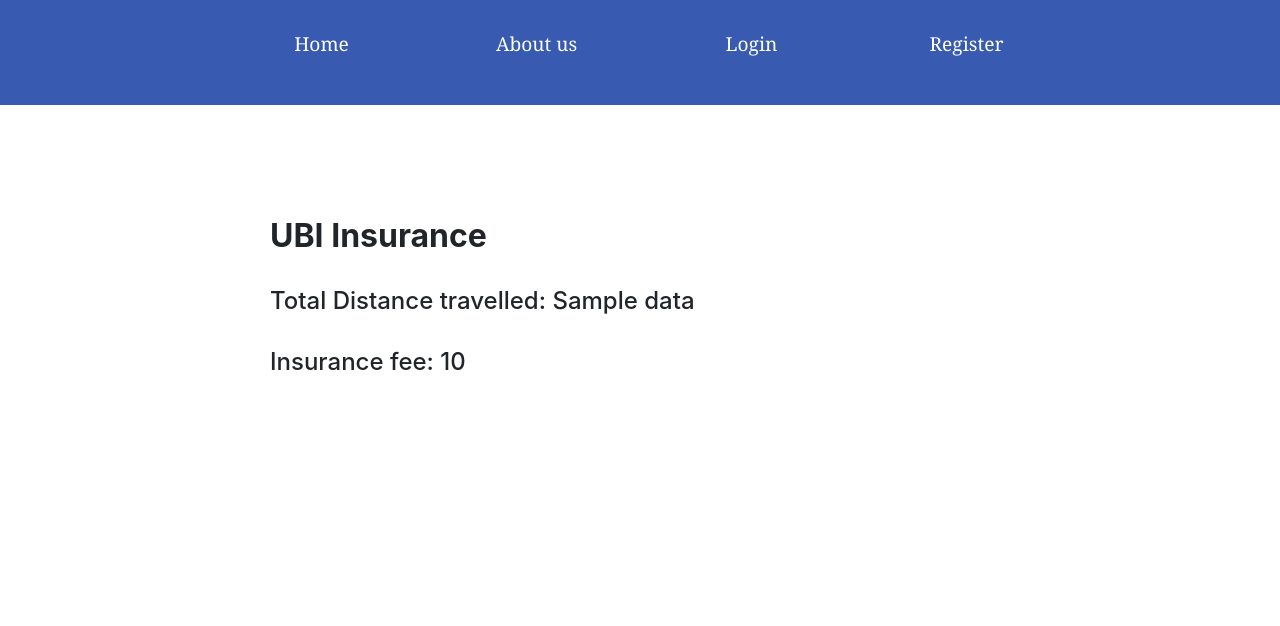
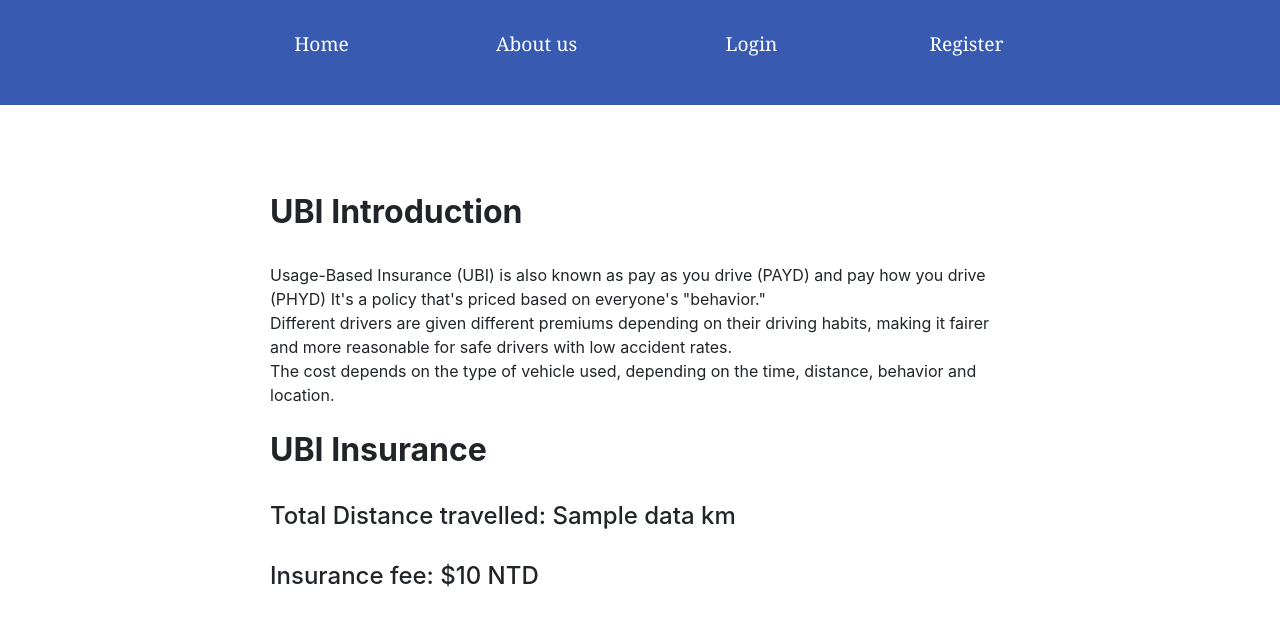
Before and after one commit to 2021IOVFinalProject/DrivingBehavior_Analysis, a Django app: template Webpage/main/templates/main/ubi.html in a window 1280 px wide. Shown: the top 626 px of the page. Run offline with Django 3.2, Linux system fonts and the light colour scheme; the template is opened without the code that fills it: most values are stand-ins (such as "Sample title", 1, 10 or a date in 2020); parts of the project's set-up code (start-up, migrations or seed data) failed here and were passed over; some libraries are stand-ins or nearby versions.

Commit message:
add ubi insurance introduction

```diff
--- a/Webpage/main/templates/main/ubi.html
+++ b/Webpage/main/templates/main/ubi.html
@@ -7,12 +7,18 @@
 <br><br>
 	<div class="container mx-auto">
 		<div class="col align-self-start">
+			<h2 class="display-6 font-weight-bold">UBI Introduction</h2>
+			<br/> Usage-Based Insurance (UBI) is also known as pay as you drive (PAYD) and pay how you drive (PHYD)
+			It's a policy that's priced based on everyone's "behavior."
+			<br>Different drivers are given different premiums depending on their driving habits, making it fairer and more reasonable for safe drivers with low accident rates.
+			<br>The cost depends on the type of vehicle used, depending on the time, distance, behavior and location.</br>
+			<h2 class="font-weight-bold pt-4">UBI Insurance</h2>
+			<br>
+			<h4>Total Distance travelled: {{data}} km</h4>
+			<br>
+			<h4>Insurance fee: ${{fee}} NTD</h4>
+			<br>
 
-		    <h2 class="font-weight-bold pt-4">UBI Insurance</h2>
-			<br>
-			<h4>Total Distance travelled: {{data}}</h4>
-			<br>
-			<h4>Insurance fee: {{fee}}</h4>
 		</div>
 	</div>
 {% endblock %}
```
